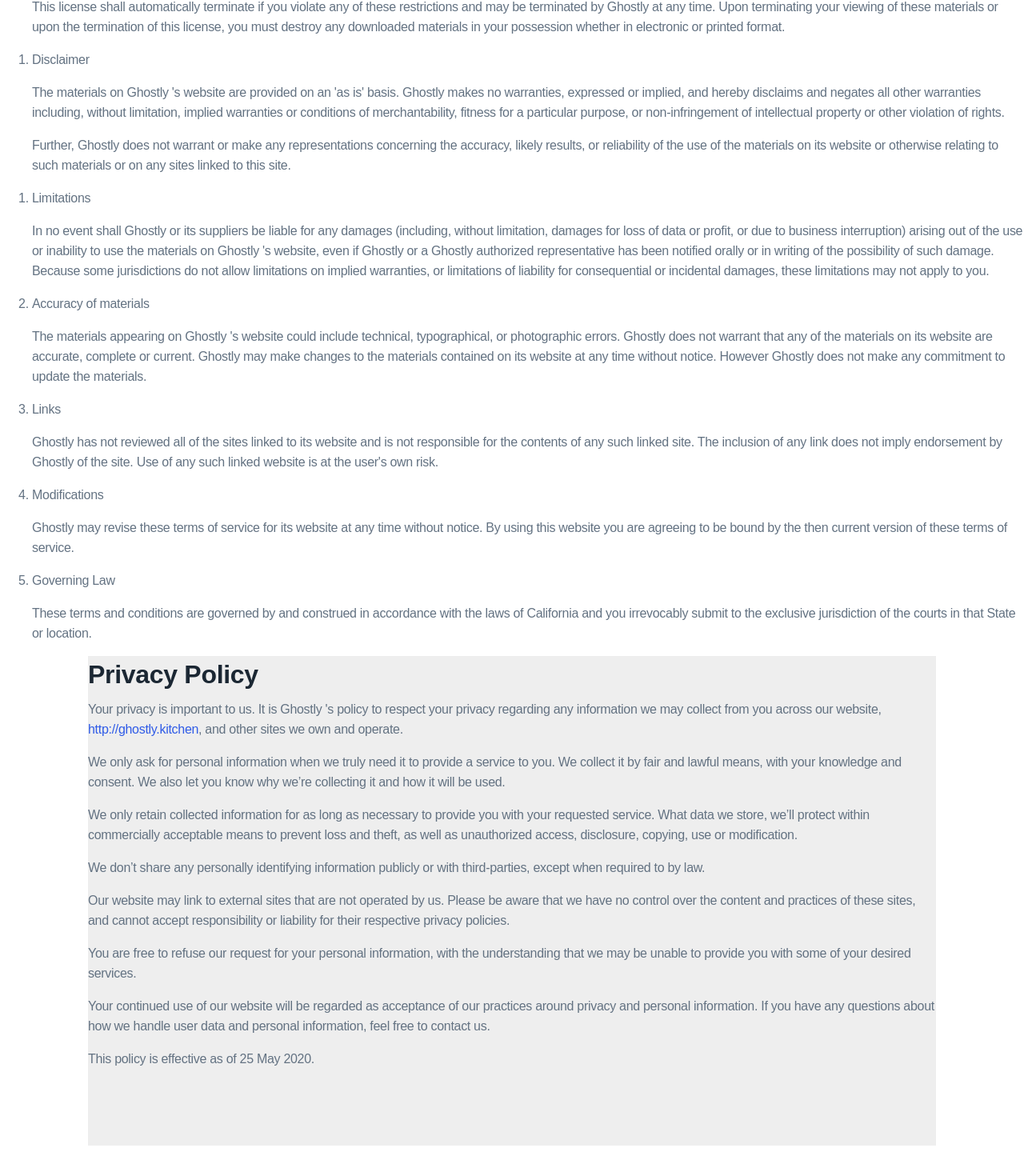
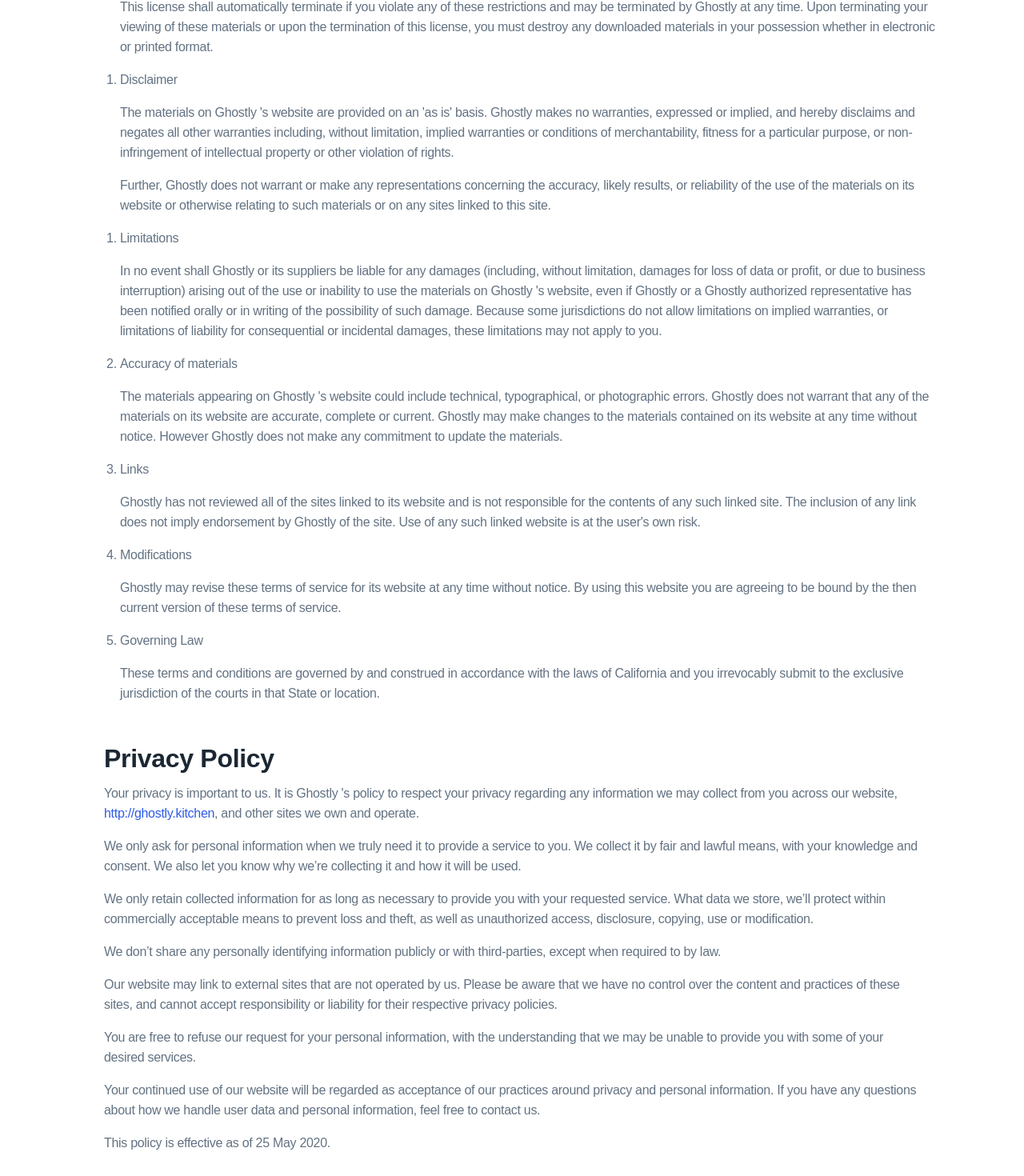
Before and after one commit to eddythemeddy/react-admin, a React (Create React App) app: page / in a window 1280 px wide. Shown: the part 6551-8021 px from the top of the page at 80% size. Built offline with nearby package versions, Linux system fonts and the light colour scheme; no server answers.

Commit message:
changes to styling

```diff
--- a/src/components/Front/Pages/Terms/PrivacyPolicy.js
+++ b/src/components/Front/Pages/Terms/PrivacyPolicy.js
@@ -7,10 +7,9 @@
         require('../../assets/css/style.css')
         return (
             <div className="container">
-                <div className="section-screens__inner">
-                    <div>
-
-                        <h2>Privacy Policy </h2>
+                {/* <div className="section-screens__inner"> */}
+                    <div className="section-screen_privacy-policy">
+                        <h2 className="content-title">Privacy Policy </h2>
                         <p>Your privacy is important to us. It is Ghostly 's policy to respect your privacy regarding any information we may collect from you across our website, <a href="#">http://ghostly.kitchen</a>, and other sites we own and operate.</p>
                         <p>We only ask for personal information when we truly need it to provide a service to you. We collect it by fair and lawful means, with your knowledge and consent. We also let you know why we’re collecting it and how it will be used.</p>
                         <p>We only retain collected information for as long as necessary to provide you with your requested service. What data we store, we’ll protect within commercially acceptable means to prevent loss and theft, as well as unauthorized access, disclosure, copying, use or modification.</p>
@@ -22,7 +21,7 @@
 
                         <p>This policy is effective as of 25 May 2020.</p>
                     </div>
-                </div>
+                {/* </div> */}
             </div>
         );
     };
--- a/src/components/Front/Pages/Terms/TOC.js
+++ b/src/components/Front/Pages/Terms/TOC.js
@@ -5,6 +5,7 @@
     render() {
         return (
             <div>
+                <div className="container">
                     <h2>Ghostly Terms of Service</h2>
                     <ol>
                         <li>Terms
@@ -55,6 +56,7 @@
                         </li>
                     </ol>
                 </div>
+            </div>
         );
     };
 }
```
Also changed, not shown: src/components/Front/assets/css/style.css. Lines whose indentation alone changed are shown as unchanged.
